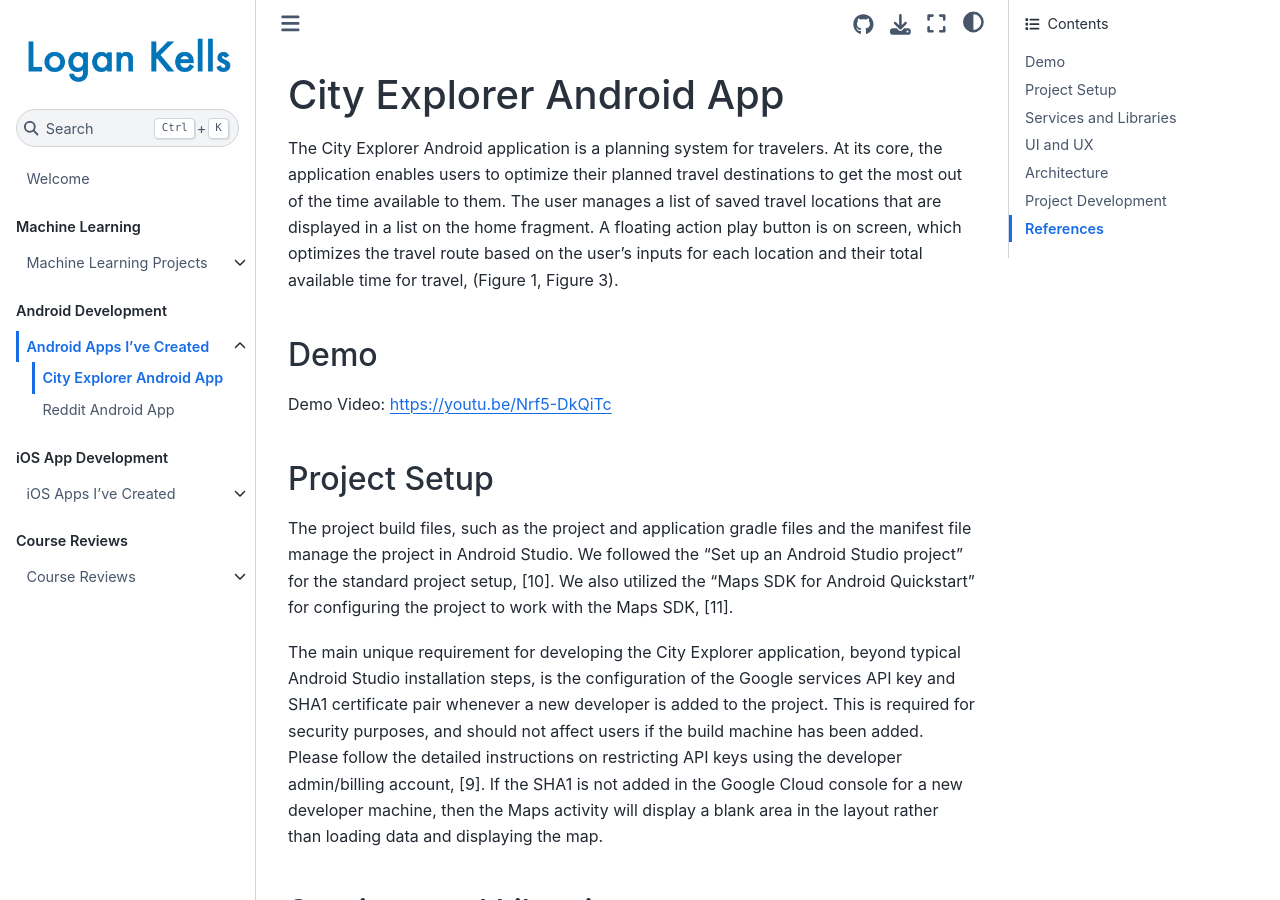
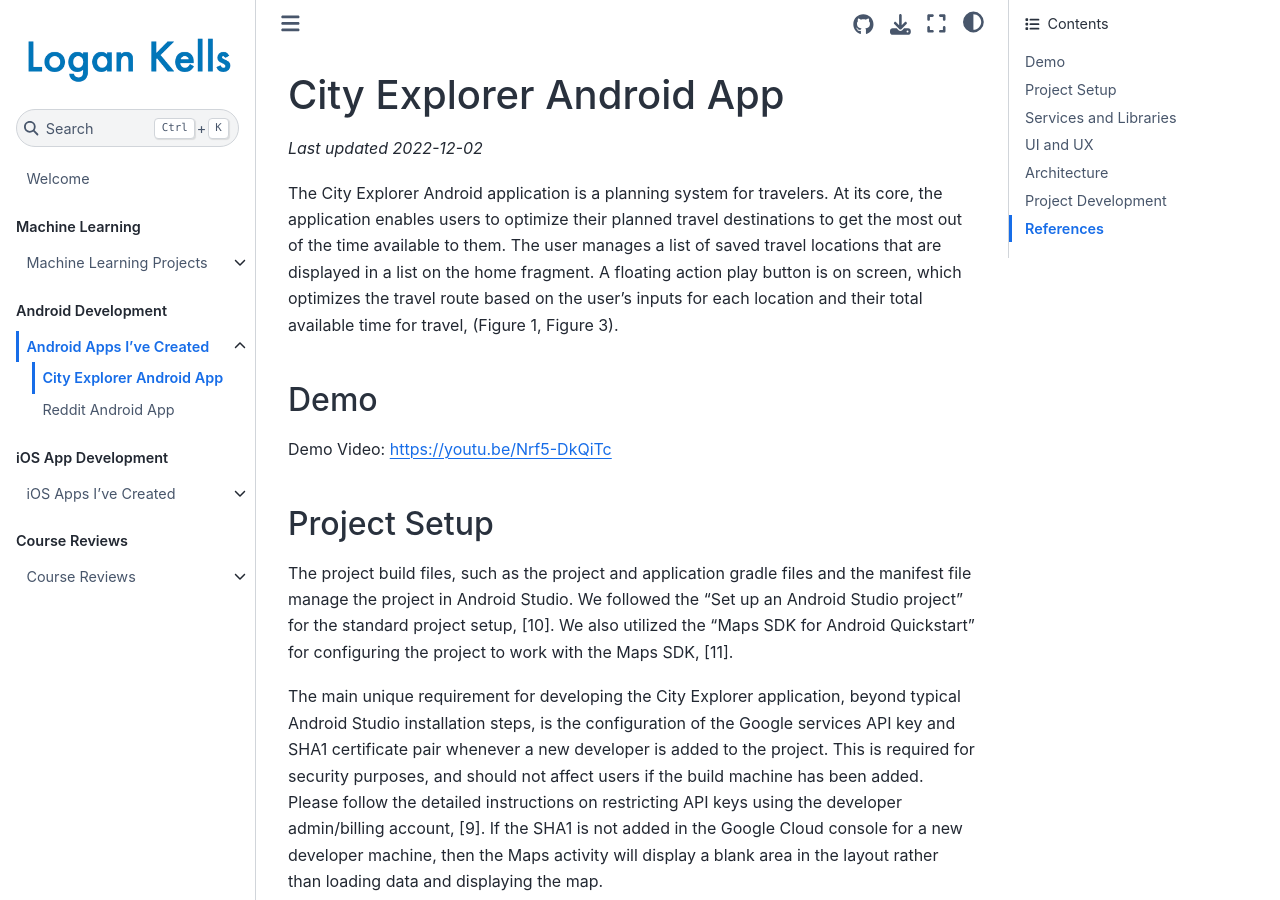
Before and after one commit to LoganKells/logankells.github.io, a Jupyter Book: the page built from docs/android_development/city-explorer-app.md, in a window 1280 px wide and 900 px high. Built offline with Jupyter Book 1.0.4 settings and Sphinx 7.4.7 and the Sphinx Book theme 1.1.4, drawn with Linux system fonts in a browser that asks for light colours.

Commit message:
Added last updated

```diff
--- a/docs/android_development/city-explorer-app.md
+++ b/docs/android_development/city-explorer-app.md
@@ -1,4 +1,6 @@
 # City Explorer Android App
+
+*Last updated 2022-12-02*
 
 The City Explorer Android application is a planning system for travelers.
 At its core, the application enables users to optimize their planned
```
Also changed, not shown: docs/machine_learning/computer-vision-video-game-ai.md (+3 -0 lines).
